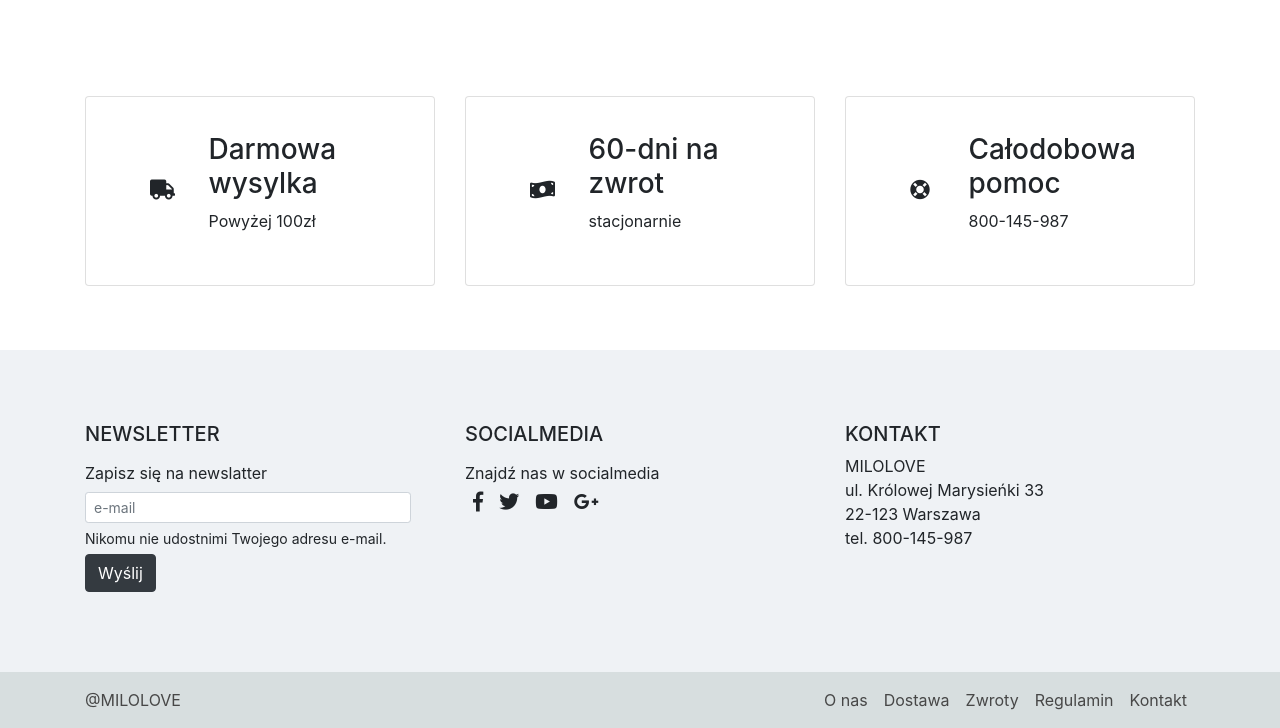
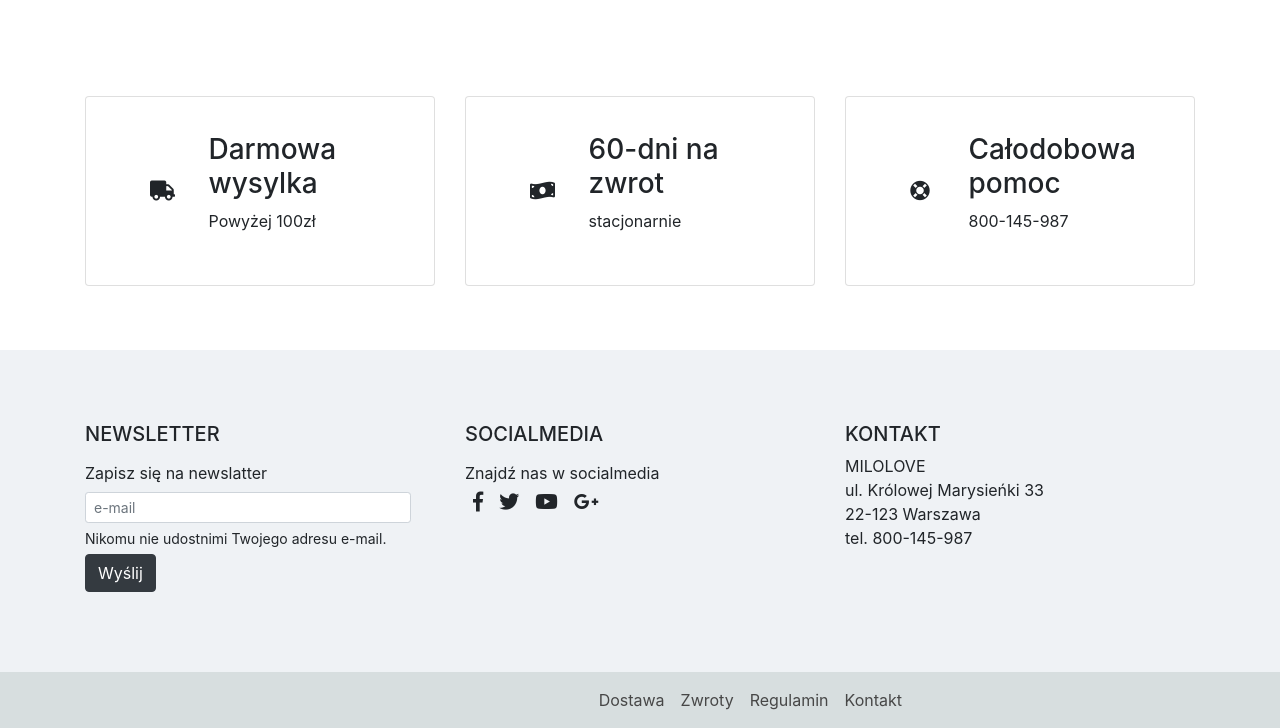
Before and after one commit to OllaWilk/bootstrap-home-page-shop, a website: page index.html in a window 1280 px wide. Shown: the part 2070-2798 px from the top of the page. Drawn offline with nearby package versions, Linux system fonts and the light colour scheme.

Commit message:
fix responsiveness

```diff
--- a/index.html
+++ b/index.html
@@ -96,7 +96,7 @@
     <section class="products py-5">
         <div class="container ">
             <div class="row ">
-                <div class="col-lg-3  ">
+                <div class="col-lg-3  pb-5">
                     <h2>Kolekcja</h2>
                     <div class="list-group flex-sm-row flex-md-column ">
                         <a href="#" class="list-group-item list-group-item-action ">
@@ -111,6 +111,7 @@
                 </div>
                 <div class="col-lg-9  ">
                     <h2>Nowości</h2>
+                    <div class="container">
                         <div class="row d-flex justify-content-around">
                             <div class="col-sm-6 col-lg-3 px-1 py-1">
                                 <div class="card mx-0">
@@ -158,6 +159,8 @@
                             </div>
                         </div>
                     </div>
+
+                </div>
             </div>
         </div>
     </section>
@@ -204,7 +207,7 @@
                     <div class="card p-3 md-3">
                         <div class="row ">
                             <div class="col-md-3 align-self-center d-sm-none d-lg-block">
-                                <i class="fas fa-truck  pl-5" style="font-size: 20px;"></i>
+                                <i class="fas fa-truck pl-5 d-none d-md-block" style="font-size: 20px;"></i>
                             </div>
                             <div class="col-md-9 ">
                                 <div class=" card-body">
@@ -219,7 +222,7 @@
                     <div class="card p-3 md-3">
                         <div class="row">
                             <div class="col-md-3 align-self-center d-sm-none d-lg-block">
-                                <i class="fas fa-money-bill-wave  pl-5" style="font-size: 20px;"></i>
+                                <i class="fas fa-money-bill-wave  pl-5 d-none d-md-block" style="font-size: 20px;"></i>
                             </div>
                             <div class="col-md-9">
                                 <div class=" card-body">
@@ -234,7 +237,7 @@
                     <div class="card p-3 md-3">
                         <div class="row">
                             <div class="col-md-3 align-self-center d-sm-none d-lg-block">
-                                <i class="fas fa-life-ring  pl-5" style="font-size: 20px;"></i>
+                                <i class="fas fa-life-ring  pl-5 d-none d-md-block" style="font-size: 20px;"></i>
                             </div>
                             <div class="col-md-9">
                                 <div class=" card-body">
@@ -301,13 +304,10 @@
     </section>
     <footer style="background-color: #d7dedf; color: #474747;">
         <div class="container">
-            <div class="row pt-3">
-                <div class="col-lg-3 ">
-                    <p>@MILOLOVE</p>
-                </div>
-                <div class="col-md-9">
+            <div class="row pt-3 ">
+
+                <div class="col-md-9 col-sm-12">
                     <div class="card-privacy d-flex justify-content-end">
-                        <p class="px-2">O nas</p>
                         <p class="px-2">Dostawa</p>
                         <p class="px-2">Zwroty</p>
                         <p class="px-2">Regulamin</p>
```
Lines whose indentation alone changed are shown as unchanged.
